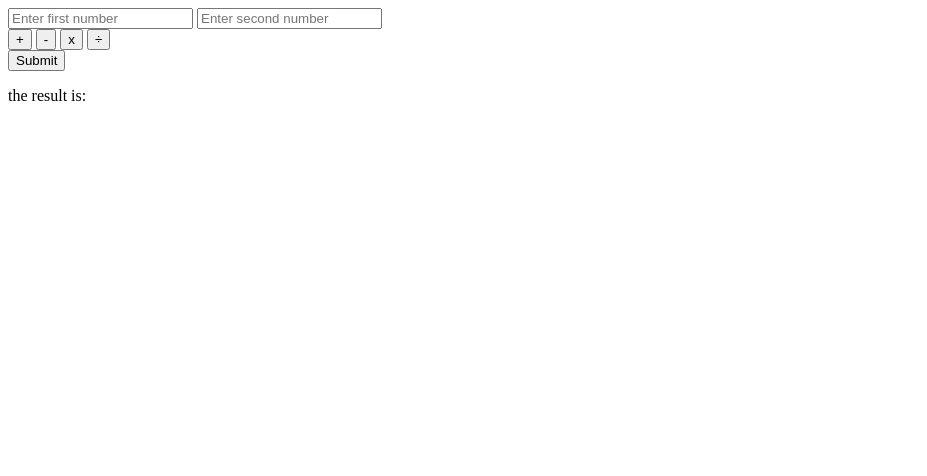
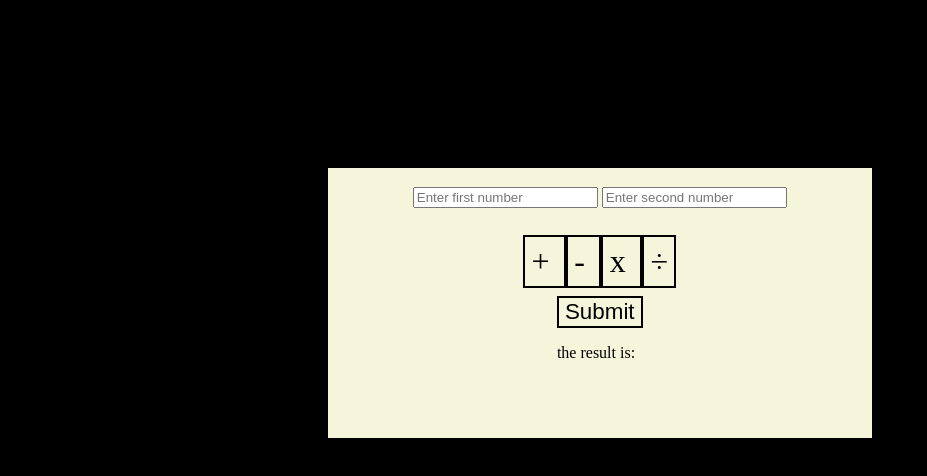
Before and after one commit to Malyend/Portfolio, a plain HTML site: page Projects/Calculator-project/Calculator.html in a window 1280 px wide. Shown: the whole page, without its empty margins (0-927 px from the left). Drawn offline with Linux system fonts and the light colour scheme; files that its build step writes are made by us from their sources.

Commit message:
I don't knowwww, here this is

```diff
--- a/Projects/Calculator-project/Calculator.css
+++ b/Projects/Calculator-project/Calculator.css
@@ -0,0 +1,92 @@
+body {
+    background-color: black;
+}
+/*the background*/
+.calc_back {
+    background-color: beige;
+    display: flex;
+    flex-direction: column;
+
+    width: 43%;
+    height: 270px;
+    position: relative;
+
+    left: 20rem;
+    top: 10rem;
+}
+
+/*the input*/
+#input_numbers {
+    justify-self: center;
+    align-self: center;
+
+    position: relative;
+    left: 0;
+
+    padding: 1.2rem 2rem;
+}
+
+/*button section*/
+.buttons{
+
+    justify-self: center;
+    align-self: center;
+
+
+    padding: 1rem;
+}
+
+.buttons label {
+    font-size: 2rem;
+     padding: 0.4rem;
+
+    border: 2px solid black;
+
+    input[type="radio"] {
+        position: absolute;
+        opacity: 0;
+    }
+
+
+}
+
+.buttons label:hover {
+    cursor: pointer;
+
+    input[type="radio"] {
+        opacity: 1;
+        transform: scale(1.4);
+    }
+
+}
+
+
+
+/*results tab*/
+
+.results {
+    justify-self: center;
+    align-self: center;
+}
+
+.results button{
+
+    align-self: center;
+    justify-self: center;
+
+    font-size: 1.4rem;
+
+    background-color: beige;
+
+    border: 2px solid black;
+    transition: 2s;
+}
+
+.results button:hover {
+
+    cursor: pointer;
+    transform: scale(1.3);
+
+    transition: 2s;
+
+}
--- a/Projects/Calculator-project/Calculator.html
+++ b/Projects/Calculator-project/Calculator.html
@@ -9,7 +9,7 @@
 
     <link rel="icon" href="/Images/pixil-frame-0 (1).png" type="x-icon/image">
 
-    <link rel="stylesheet" href="/Projects/Calculator.css" type="text/css">
+    <link rel="stylesheet" href="/Projects/Calculator-project/Calculator.css" type="text/css">
 
     <title>The Calculator</title>
 </head>
@@ -19,6 +19,7 @@
         A way to input numbers
         A way to choose wether to add, multiply, divide or subtract
         A way to see the results.-->
+        <div class="calc_back">
 
         <div id="input_numbers">
         <input type="number" id="num1" placeholder="Enter first number">
@@ -26,10 +27,29 @@
         </div>
 
         <div class="buttons">
-            <button id="add" onclick= "changeOperation('+')"> + </button>
-            <button id="substract" onclick="changeOperation('-')"> - </button>
-            <button id="multiply" onclick="changeOperation('*')"> x </button>
-            <button id="divide" onclick="changeOperation('/')"> &divide </button>
+            <form action="">
+
+                <label>
+            <input type="radio"  name="Maths" value="add" onclick= "changeOperation('+')">
+            +
+            </label>
+
+            <label>
+            <input type="radio" name="Maths" value="substract" onclick="changeOperation('-')">
+            -
+            </label>
+
+            <label>
+            <input type="radio" name="Maths"  value="multiply" onclick="changeOperation('*')">
+            x
+            </label>
+
+            <label>
+            <input type="radio" name="Maths" value="divide" onclick="changeOperation('/')">
+            &divide
+            </label>
+
+            </form>
         </div>
 
 
@@ -38,7 +58,7 @@
             <button onclick="calculate()">Submit</button>
            <p>the result is: <span id="result"></span></p>
         </div>
-
+        </div>
      <script src="Calculator.js"></script>
     </body>
 </html>
```
Also changed, not shown: Projects/Projects.html (+3 -0 lines), Malyend_Portfolio.css (line endings or trailing spaces).
